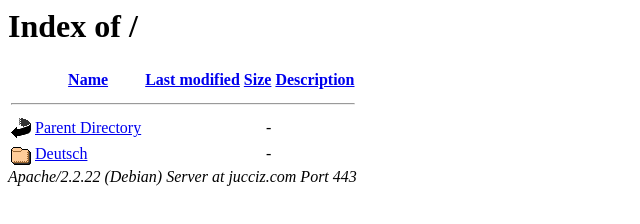
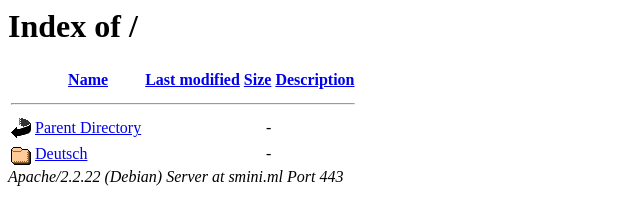
Before and after one commit to smallsillybird/Index-of, a plain HTML site: page index.html in a window 1280 px wide. Shown: the full height of the page, 0-640 px from the left. Drawn offline with Linux system fonts and the light colour scheme.

Commit message:
Update index.html
Fix error

```diff
--- a/index.html
+++ b/index.html
@@ -51,6 +51,6 @@
             <td>&nbsp;</td>
         </tr>
     </table>
-    <address>Apache/2.2.22 (Debian) Server at jucciz.com Port 443</address>
+    <address>Apache/2.2.22 (Debian) Server at smini.ml Port 443</address>
 </body>
 </html>
```
